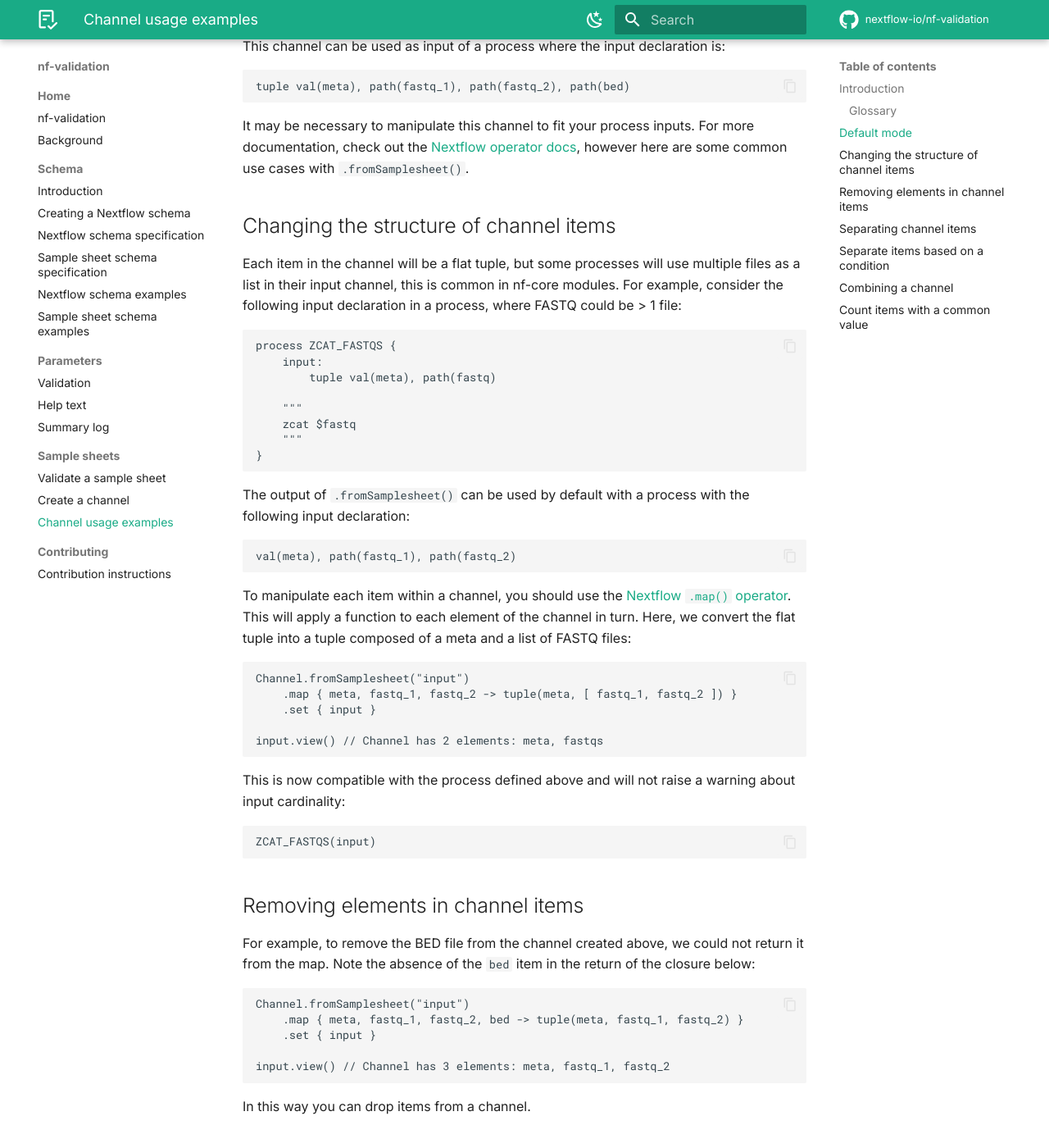
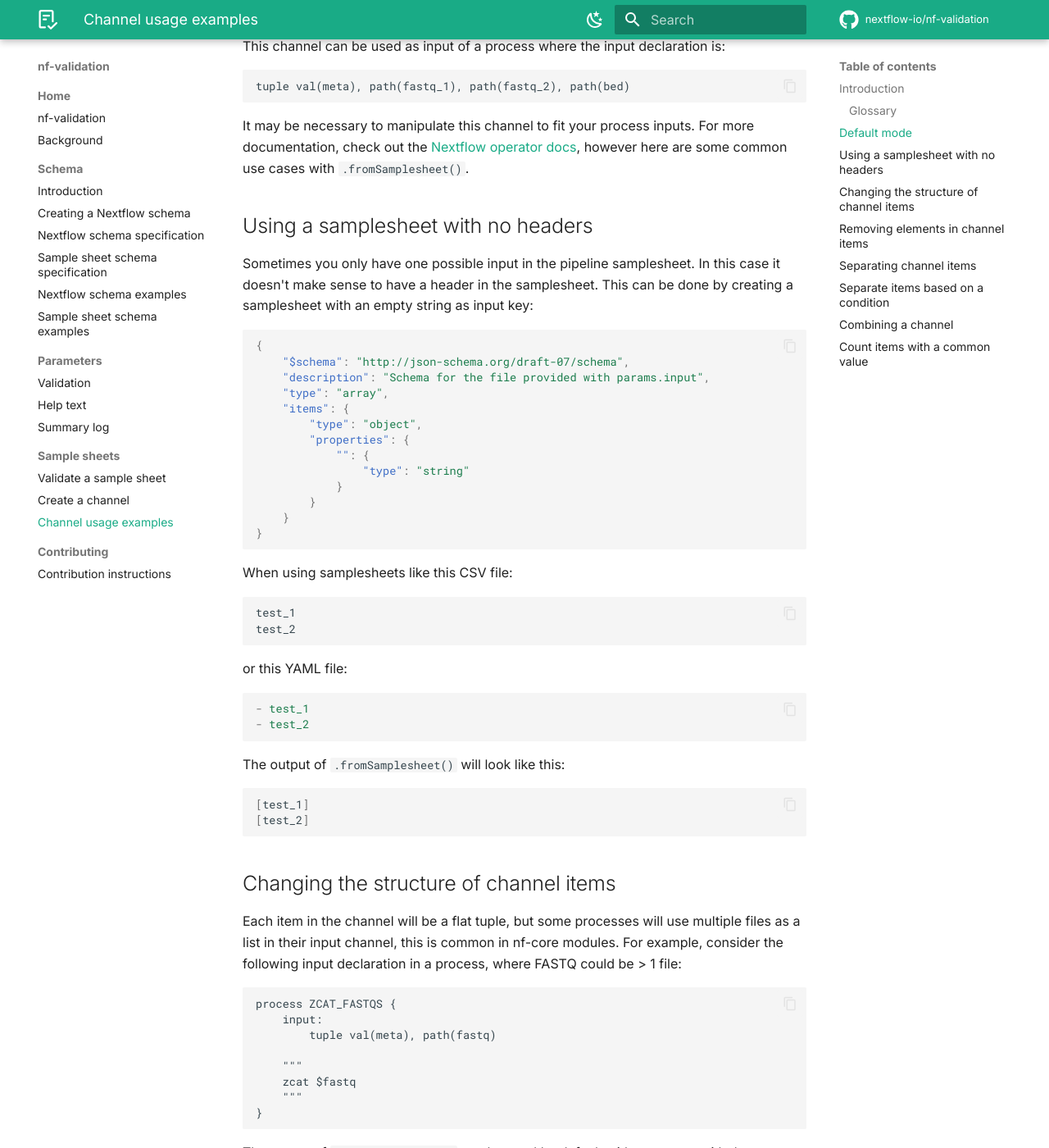
Before and after one commit to nextflow-io/nf-validation, an MkDocs documentation site: the page built from docs/samplesheets/examples.md, in a window 1280 px wide and 1400 px high, scrolled down 1049 px. Shown: the whole window at 82% size. Built offline with MkDocs 1.6.1 and Material for MkDocs 9.7.7, drawn with Linux system fonts in a browser that asks for light colours; plug-ins that fetch from the network failed and are left out; comment, search, counter and statistics services are not loaded.

Commit message:
add no header samplesheet docs

````diff
--- a/docs/samplesheets/examples.md
+++ b/docs/samplesheets/examples.md
@@ -43,6 +43,47 @@ tuple val(meta), path(fastq_1), path(fastq_2), path(bed)
 ```
 
 It may be necessary to manipulate this channel to fit your process inputs. For more documentation, check out the [Nextflow operator docs](https://www.nextflow.io/docs/latest/operator.html), however here are some common use cases with `.fromSamplesheet()`.
+
+## Using a samplesheet with no headers
+
+Sometimes you only have one possible input in the pipeline samplesheet. In this case it doesn't make sense to have a header in the samplesheet. This can be done by creating a samplesheet with an empty string as input key:
+
+```json
+{
+    "$schema": "http://json-schema.org/draft-07/schema",
+    "description": "Schema for the file provided with params.input",
+    "type": "array",
+    "items": {
+        "type": "object",
+        "properties": {
+            "": {
+                "type": "string"
+            }
+        }
+    }
+}
+```
+
+When using samplesheets like this CSV file:
+
+```csv
+test_1
+test_2
+```
+
+or this YAML file:
+
+```yaml
+- test_1
+- test_2
+```
+
+The output of `.fromSamplesheet()` will look like this:
+
+```bash
+[test_1]
+[test_2]
+```
 
 ## Changing the structure of channel items
 
````
